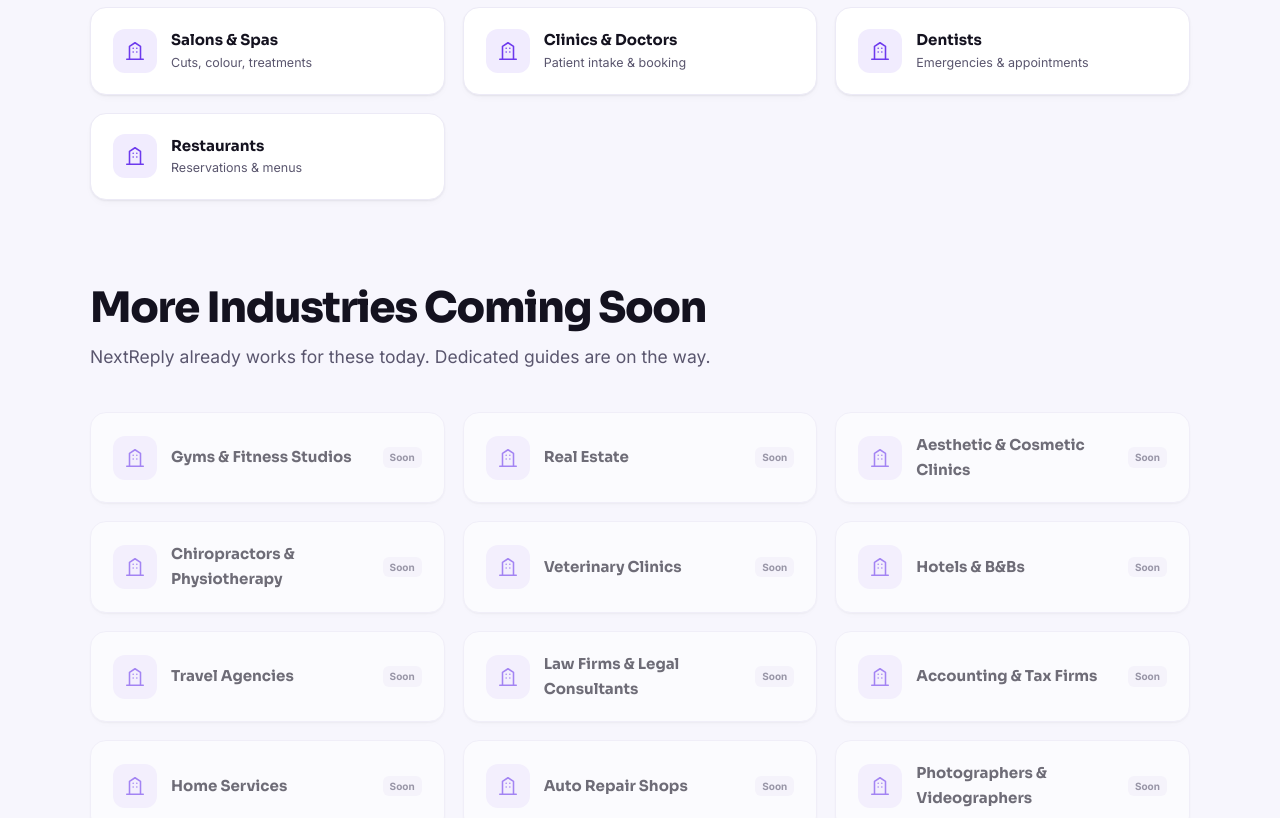
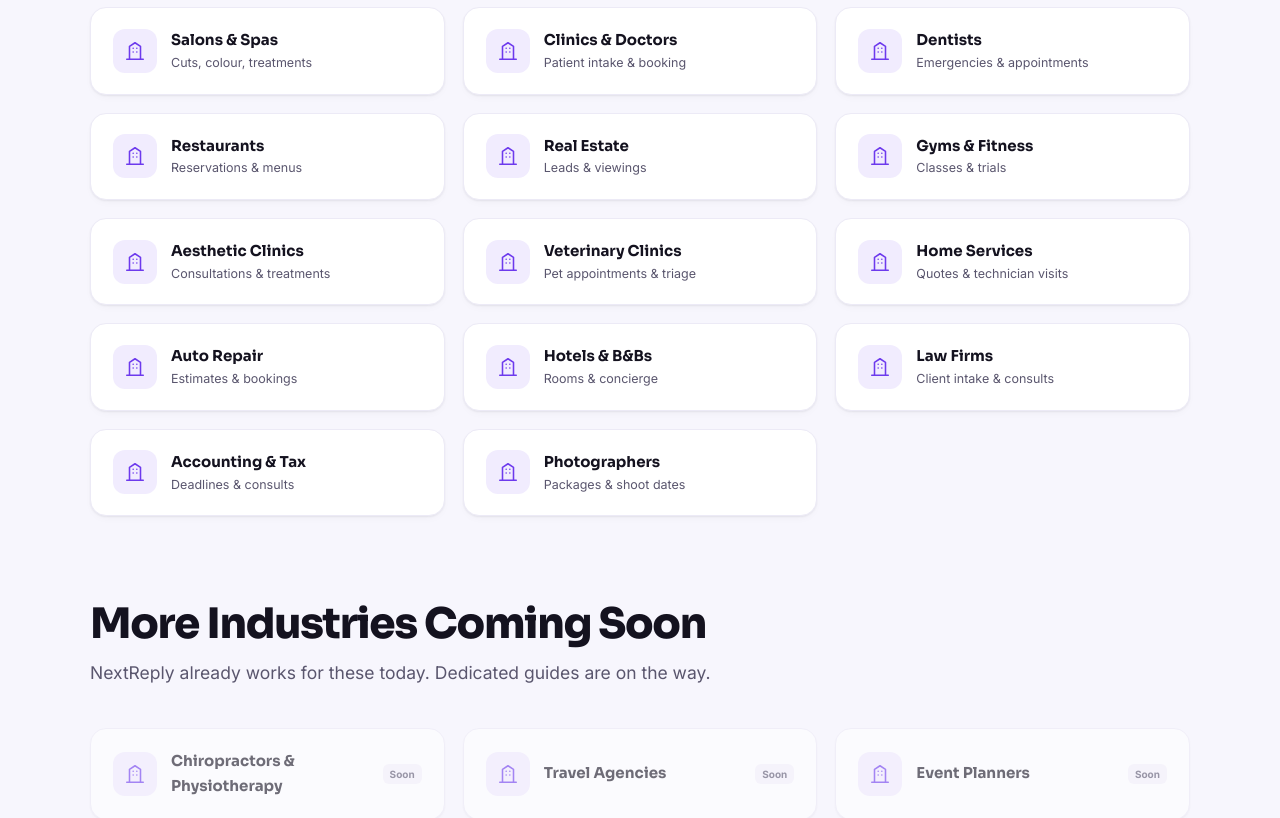
Before and after one commit to touseefbhatti728-droid/nextreply-website, a Next.js app: page /industries in a window 1280 px wide. Shown: the part 840-1658 px from the top of the page. Built offline with nearby package versions, Linux system fonts and the light colour scheme.

Commit message:
Update industries hub with all live pages

```diff
--- a/app/industries/page.js
+++ b/app/industries/page.js
@@ -4,7 +4,7 @@ import Footer from "@/components/Footer";
 export const metadata = {
   title: "Industries | AI WhatsApp Chatbot For Every Business | NextReply",
   description:
-    "See how NextReply's AI WhatsApp chatbot works for your industry, from salons and clinics to dentists, restaurants and more. Automate replies and bookings 24/7.",
+    "See how NextReply's AI WhatsApp chatbot works for your industry, from salons and clinics to restaurants, real estate, hotels and more. Automate replies and bookings 24/7.",
 };
 
 const ICON = (
@@ -16,14 +16,21 @@ const LIVE = [
   { name: "Clinics & Doctors", slug: "clinics", desc: "Patient intake & booking" },
   { name: "Dentists", slug: "dentists", desc: "Emergencies & appointments" },
   { name: "Restaurants", slug: "restaurants", desc: "Reservations & menus" },
+  { name: "Real Estate", slug: "real-estate", desc: "Leads & viewings" },
+  { name: "Gyms & Fitness", slug: "gyms", desc: "Classes & trials" },
+  { name: "Aesthetic Clinics", slug: "aesthetic-clinics", desc: "Consultations & treatments" },
+  { name: "Veterinary Clinics", slug: "veterinary", desc: "Pet appointments & triage" },
+  { name: "Home Services", slug: "home-services", desc: "Quotes & technician visits" },
+  { name: "Auto Repair", slug: "auto-repair", desc: "Estimates & bookings" },
+  { name: "Hotels & B&Bs", slug: "hotels", desc: "Rooms & concierge" },
+  { name: "Law Firms", slug: "law-firms", desc: "Client intake & consults" },
+  { name: "Accounting & Tax", slug: "accounting", desc: "Deadlines & consults" },
+  { name: "Photographers", slug: "photographers", desc: "Packages & shoot dates" },
 ];
 
 const SOON = [
-  "Gyms & Fitness Studios", "Real Estate", "Aesthetic & Cosmetic Clinics",
-  "Chiropractors & Physiotherapy", "Veterinary Clinics", "Hotels & B&Bs",
-  "Travel Agencies", "Law Firms & Legal Consultants", "Accounting & Tax Firms",
-  "Home Services", "Auto Repair Shops", "Photographers & Videographers",
-  "Event Planners", "Tutors & Coaches", "Retail & Boutiques", "Wellness Centers",
+  "Chiropractors & Physiotherapy", "Travel Agencies", "Event Planners",
+  "Tutors & Coaches", "Retail & Boutiques", "Wellness Centers",
 ];
 
 export default function IndustriesHub() {
@@ -45,7 +52,7 @@ export default function IndustriesHub() {
 
       <section>
         <div className="wrap">
-          <div className="sh left"><h2>Popular Industries</h2><p style={{ margin: "12px 0 0" }}>Deep-dive pages with real conversations, use cases and answers for each field.</p></div>
+          <div className="sh left"><h2>Explore By Industry</h2><p style={{ margin: "12px 0 0" }}>Deep-dive pages with real conversations, use cases and answers for each field.</p></div>
           <div className="hub-grid">
             {LIVE.map((i) => (
               <a key={i.slug} href={`/industries/${i.slug}`} className="hub-card">
```
